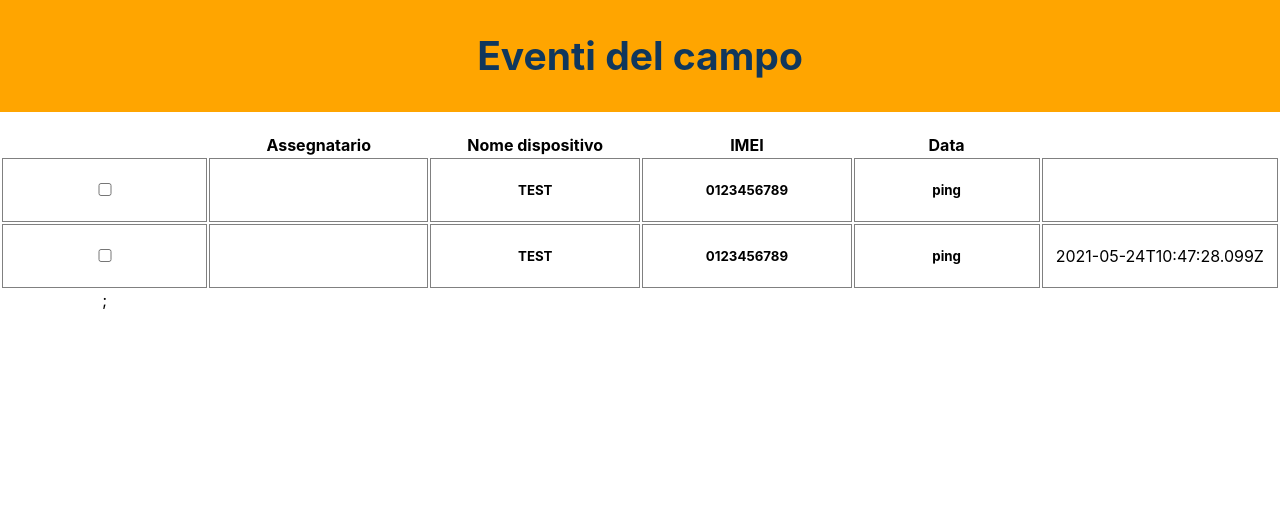
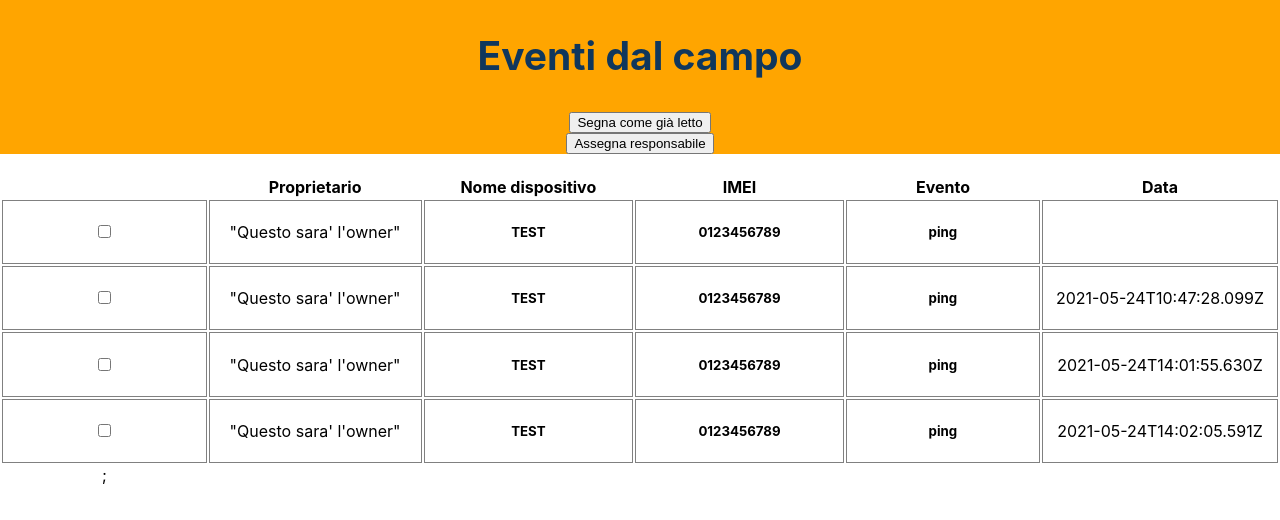
Before and after one commit to marcotabaro/react-express-events, a React (Create React App) app: page / in a window 1280 px wide. Shown: the top 520 px of the page. Built offline with nearby package versions, Linux system fonts and the light colour scheme; no server answers.

Commit message:
changed Tablebody from stateless to stateful comp

```diff
--- a/src/Events.js
+++ b/src/Events.js
@@ -1,3 +1,4 @@
+import React from "react";
 import "./App.css";
 let eventData = require("./data.json");
 
@@ -29,7 +30,9 @@ export const Events = () => {
 const HomePageHeader = () => {
     return (
       <header className="header">
-        <h2>Eventi del campo</h2>
+        <h2>Eventi dal campo</h2>
+        <button>Segna come già letto</button>
+        <button>Assegna responsabile</button>
       </header>
     );
   };
@@ -41,9 +44,10 @@ const TableHeader = () => {
       <thead>
         <tr>
           <th></th>
-          <th>Assegnatario</th>
+          <th>Proprietario</th>
           <th>Nome dispositivo</th>
           <th>IMEI</th>
+          <th>Evento</th>
           <th>Data</th>
         </tr>
       </thead>
@@ -52,28 +56,30 @@ const TableHeader = () => {
 };
 
 //single event passing data with props to my tbody
-const TableBody = ({ dispositivo, IMEI, evento, timestamp }) => {
-    if(!dispositivo) return <h1>Nessun evento da visualizzare</h1>
-    return (
-          <tr>
+class TableBody extends React.Component {
+  constructor(props) {
+    super(props);
+  }
+  render () {
+    return <tr>
     <td>
       <input type="checkbox" className="checkbox"></input>
     </td>
     <td>
-
+    {/* Owner creato dinamicamente */} "Questo sara' l'owner"
     </td>
     <td>
-              <h5>{dispositivo}</h5>
+      <h5>{this.props.dispositivo}</h5>
     </td>
     <td>
-              <h5>{IMEI}</h5>
+      <h5>{this.props.IMEI}</h5>
     </td>
     <td>
-              <h5>{evento}</h5>
+      <h5>{this.props.evento}</h5>
     </td>
     <td>
-              <p>{timestamp}</p>
+      <p>{this.props.timestamp}</p>
     </td>
   </tr>
-    );
   };
+};
--- a/src/data.json
+++ b/src/data.json
@@ -1 +1 @@
-[{"dispositivo":"TEST","IMEI":"0123456789","evento":"ping","timestamp":""},{"dispositivo":"TEST","IMEI":"0123456789","evento":"ping","timestamp":"2021-05-24T10:47:28.099Z"}]
+[{"dispositivo":"TEST","IMEI":"0123456789","evento":"ping","timestamp":""},{"dispositivo":"TEST","IMEI":"0123456789","evento":"ping","timestamp":"2021-05-24T10:47:28.099Z"},{"dispositivo":"TEST","IMEI":"0123456789","evento":"ping","timestamp":"2021-05-24T14:01:55.630Z"},{"dispositivo":"TEST","IMEI":"0123456789","evento":"ping","timestamp":"2021-05-24T14:02:05.591Z"}]
```
Lines whose indentation alone changed are shown as unchanged.
